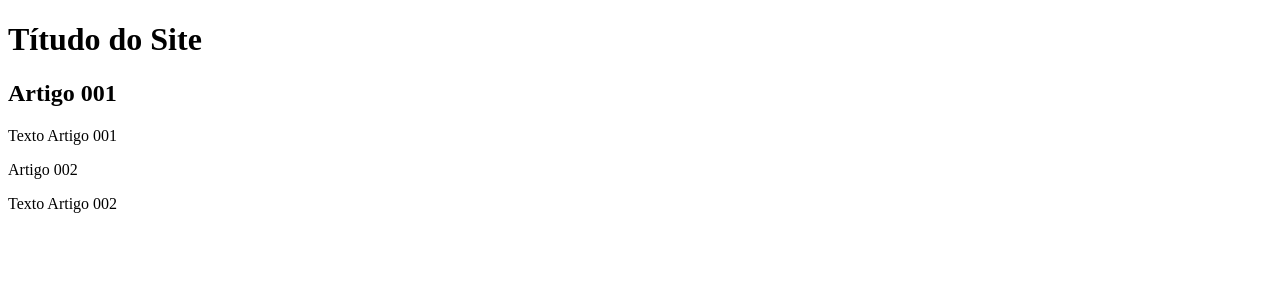
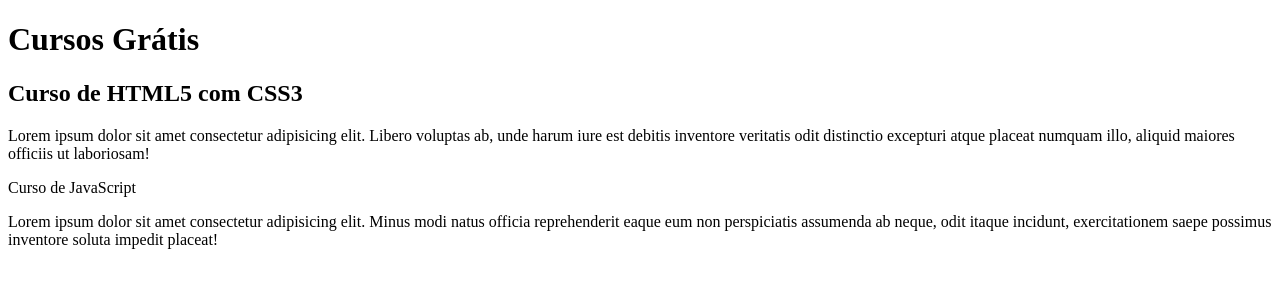
Before and after one commit to erikocoelho/projeto-site, a plain HTML site: page index.html in a window 1280 px wide. Drawn offline with Linux system fonts and the light colour scheme.

Commit message:
comecei a escrever o conteúdo

```diff
--- a/index.html
+++ b/index.html
@@ -10,14 +10,15 @@
 <body>
     <main>
         <header>
-            <h1>Títudo do Site</h1>
+            <h1>Cursos Grátis</h1>
         </header>
         <article>
-            <h2>Artigo 001</h2>
-            <p>Texto Artigo 001</p>
+            <h2>Curso de HTML5 com CSS3</h2>
+            <p>Lorem ipsum dolor sit amet consectetur adipisicing elit. Libero voluptas ab, unde harum iure est debitis inventore veritatis odit distinctio excepturi atque placeat numquam illo, aliquid maiores officiis ut laboriosam!</p>
         </article>
-        <article>Artigo 002</article>
-        <p>Texto Artigo 002</p>
+        <article>Curso de JavaScript</article>
+        <p>Lorem ipsum dolor sit amet consectetur adipisicing elit. Minus modi natus officia reprehenderit eaque eum non perspiciatis assumenda ab neque, odit itaque incidunt, exercitationem saepe possimus inventore soluta impedit placeat!
+        </p>
     </main>
 </body>
 
```
